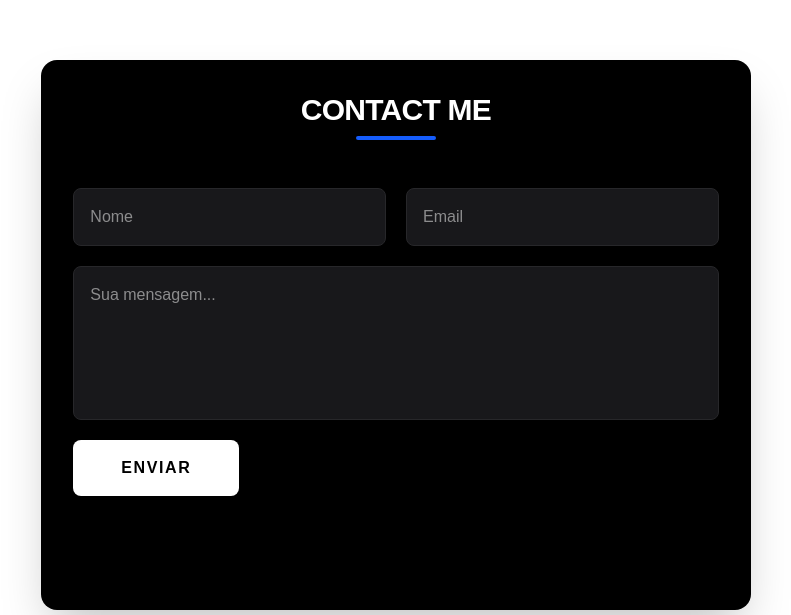
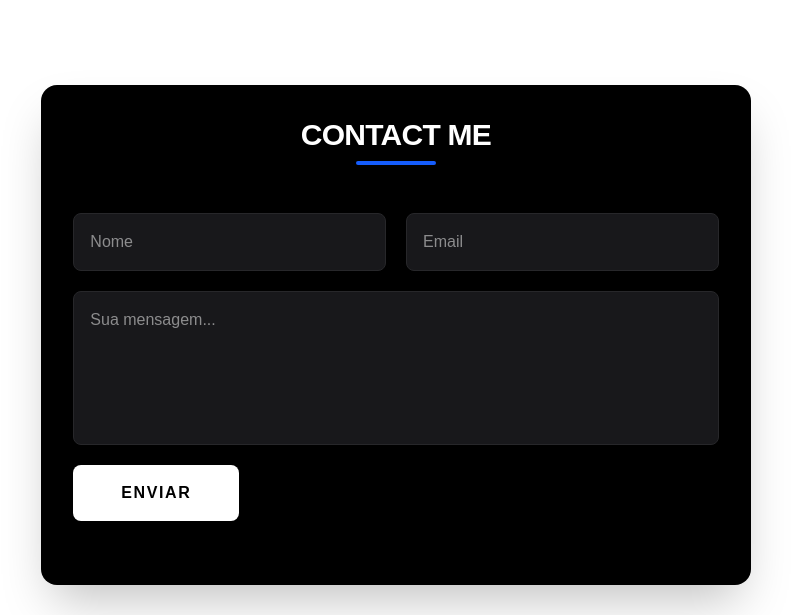
Before and after one commit to GiovaniFRA/portifolio, a Next.js app: page /en in a window 1280 px wide. Shown: the part 3265-3880 px from the top of the page, without its empty margins (244-1035 px from the left). Built offline with nearby package versions, Linux system fonts and the light colour scheme.

Commit message:
fix:contact desktop

```diff
--- a/app/[locale]/pages/contact.tsx
+++ b/app/[locale]/pages/contact.tsx
@@ -42,8 +42,8 @@ export default function About() {
   };
 
   return (
-    <main id="contact" className="flex mb-[100px] py-[100px] h-[590px] md:py-[350px] flex-row md:items-center justify-center gap-8 px-8 md:h-screen 2xl:w-full 2xl:max-h-[900px]">
-      <div className="flex flex-col items-start justify-start w-full max-w-[900px] bg-black min-h-[550px] rounded-2xl md:w-7/12 p-8 gap-6 shadow-2xl">
+    <main id="contact" className="flex mb-[100px] py-[100px] h-[590px] md:py-[360px] flex-row md:items-center justify-center gap-8 px-8 md:h-screen 2xl:w-full 2xl:max-h-[900px]">
+      <div className="flex flex-col items-start justify-start w-full max-w-[900px] bg-black min-h-[550px] md:min-h-[500px] rounded-2xl md:w-7/12 p-8 gap-6 shadow-2xl">
 
         <div className="flex flex-col w-full justify-center items-center gap-2">
           <p className="text-3xl font-bold text-white uppercase tracking-tight">
```
